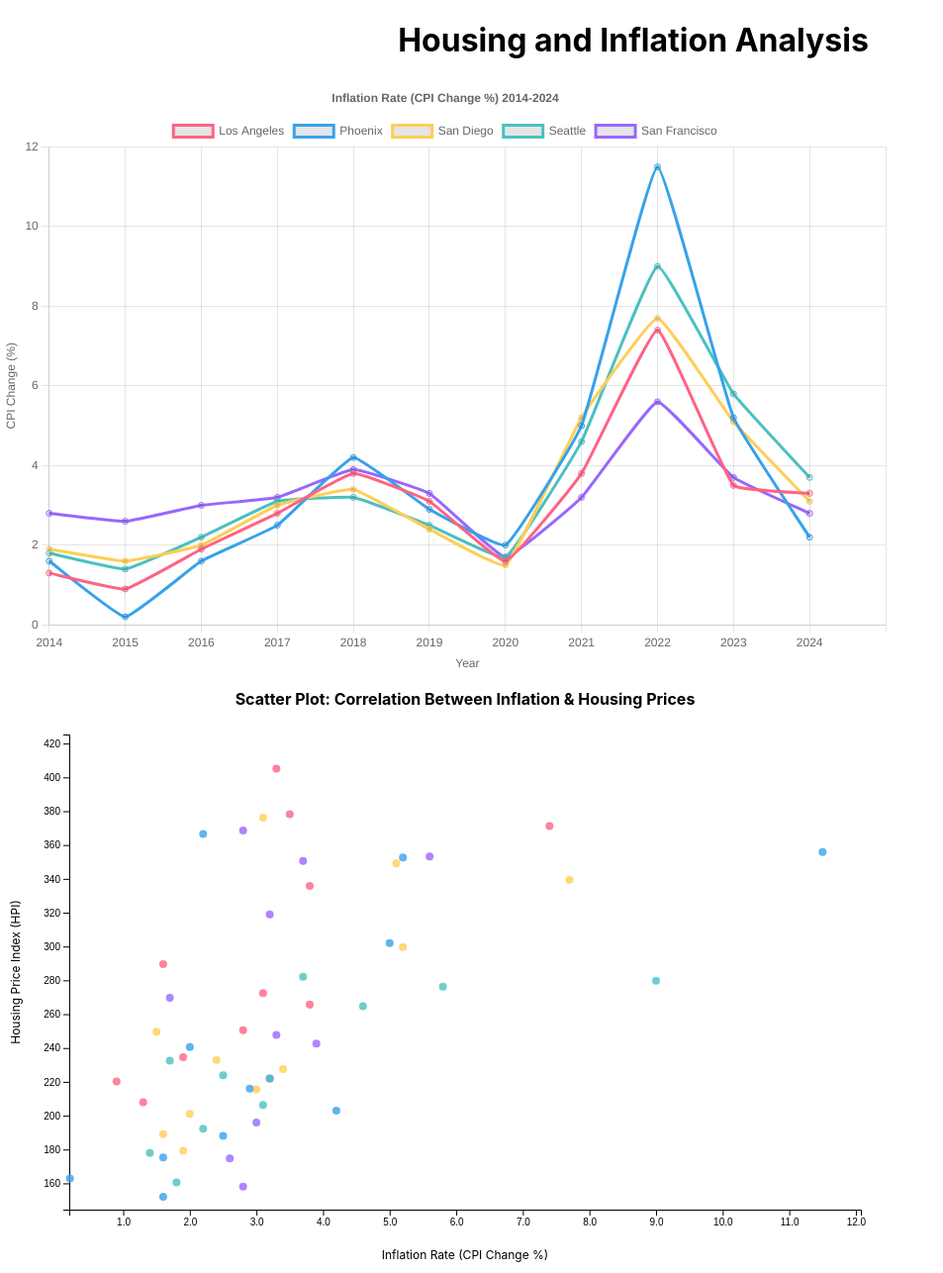
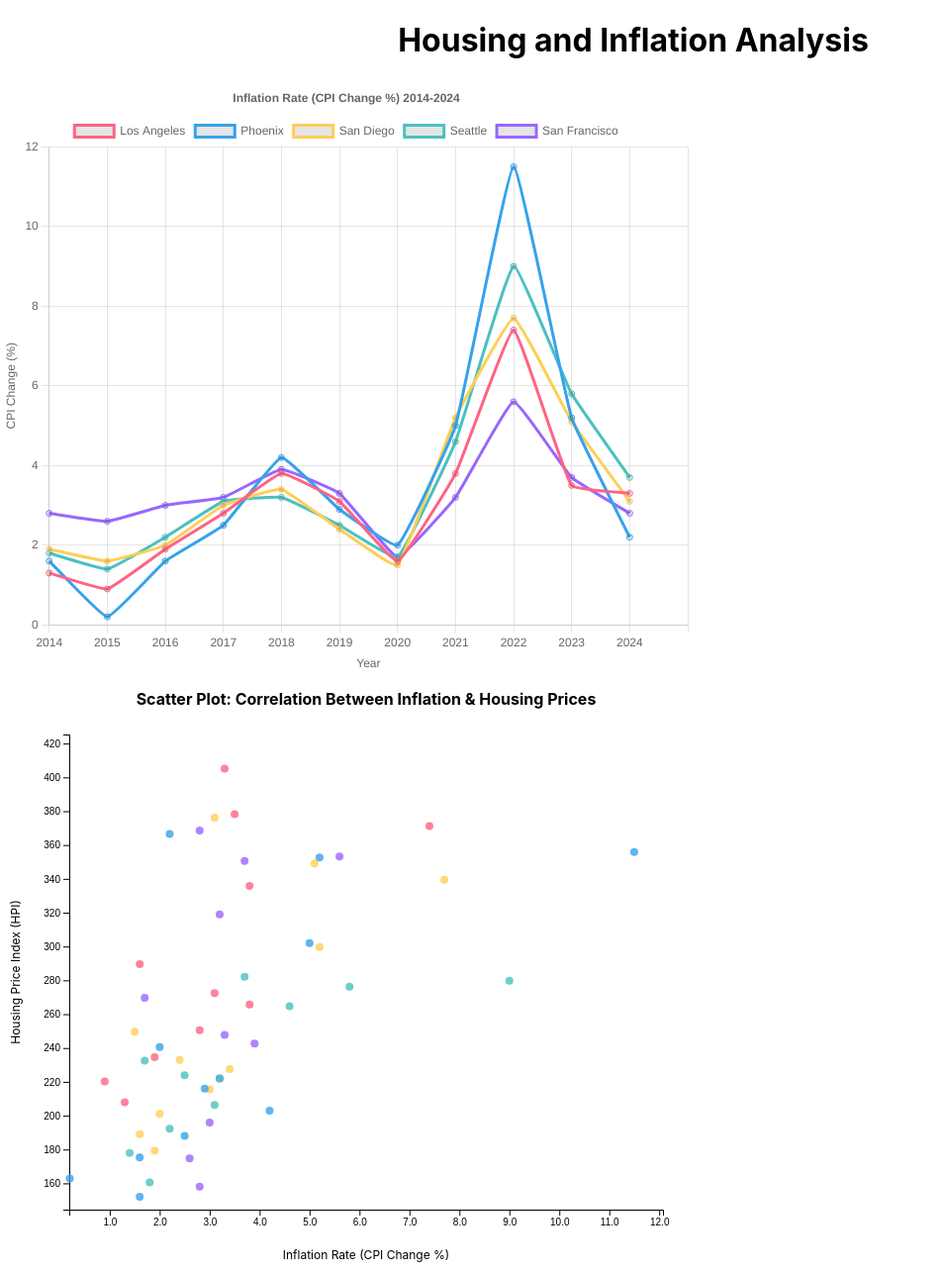
Before and after one commit to NurjahanJ/inflation_housing, a React (Create React App) app: page / in a window 1280 px wide. Shown: the whole page at 99% size, without its empty margins (0-953 px from the left). Built offline with nearby package versions, Linux system fonts and the light colour scheme.

Commit message:
adjusted graphs size

```diff
--- a/src/index.css
+++ b/src/index.css
@@ -13,12 +13,12 @@ code {
 
 /* Controls for LineChart size */
 .chart-container {
-  width: 900px;
+  width: 700px;
   height: 600px;
 }
 
 /* Controls for ScatterPlot size */
 .scatterplot-container {
-  width: 900px;
+  width: 700px;
   height: 600px;
 }
```
